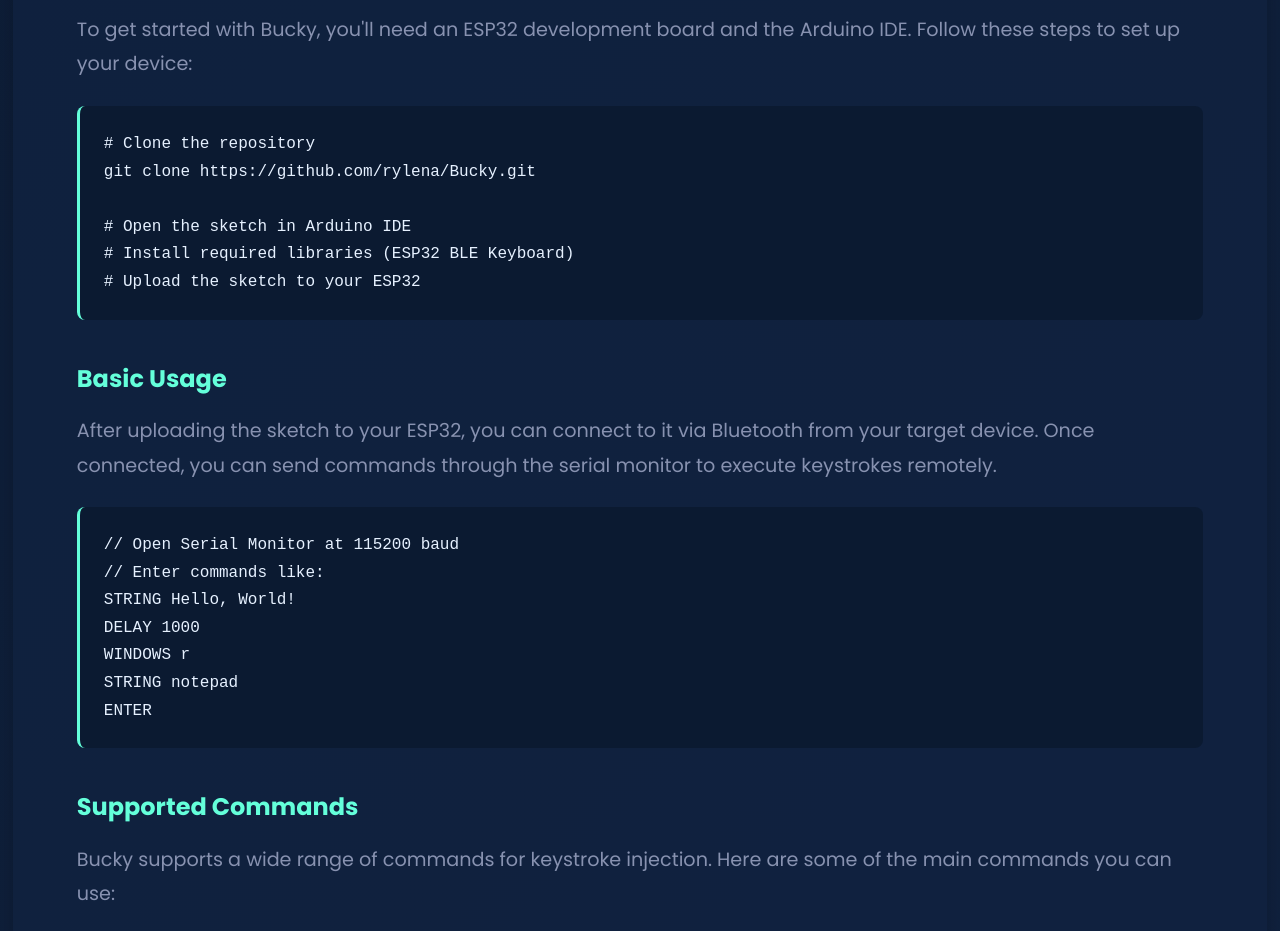
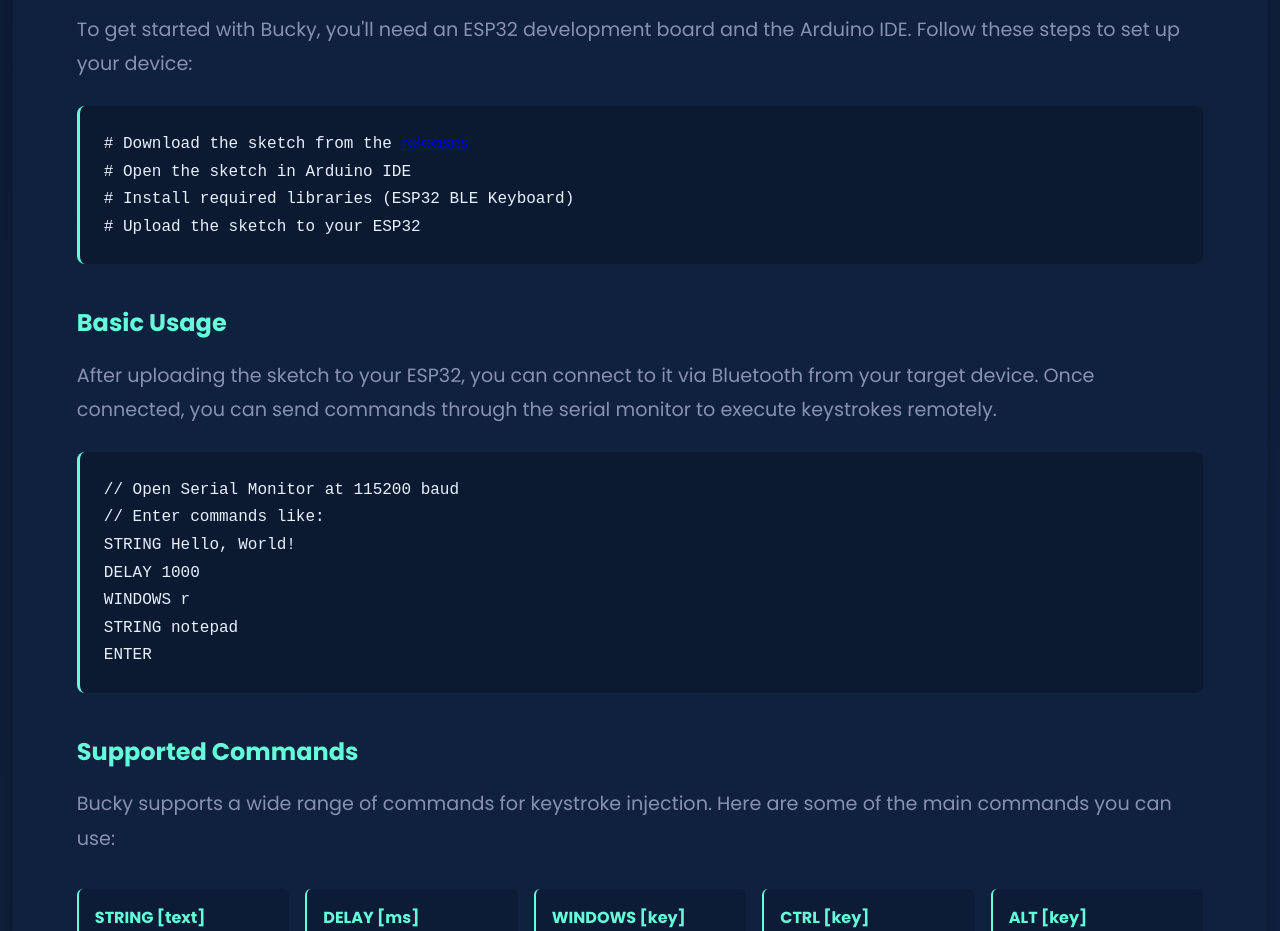
Before and after one commit to rylena/Bucky, a plain HTML site: page index.html in a window 1280 px wide. Shown: the part 3199-4130 px from the top of the page. Drawn offline with nearby package versions, Linux system fonts and the light colour scheme.

Commit message:
Update index.html

```diff
--- a/index.html
+++ b/index.html
@@ -644,8 +644,7 @@
             </p>
             <div class="code-block">
                 <code>
-# Clone the repository<br>
-git clone https://github.com/rylena/Bucky.git<br><br>
+# Download the sketch from the <a href="https://github.com/rylena/Bucky/releases/tag/bucky">releases</a><br>
 # Open the sketch in Arduino IDE<br>
 # Install required libraries (ESP32 BLE Keyboard)<br>
 # Upload the sketch to your ESP32
```
